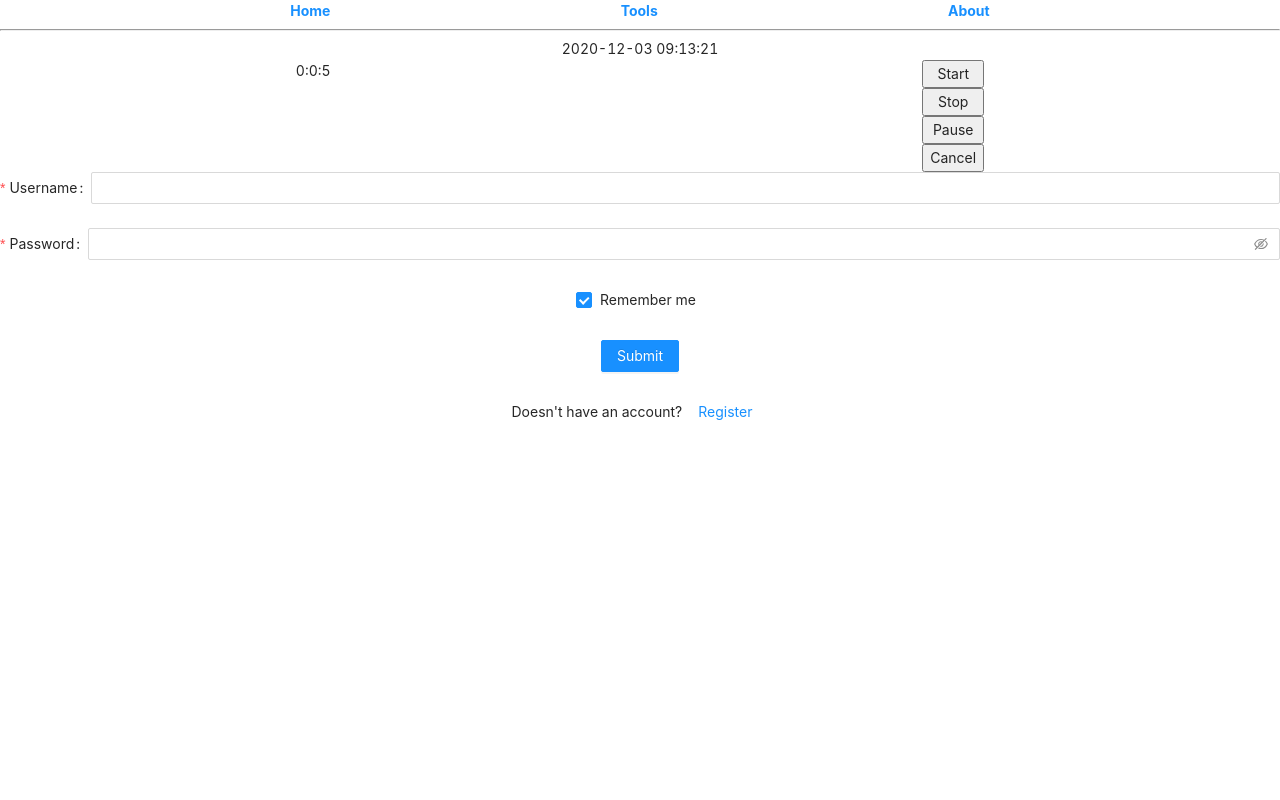
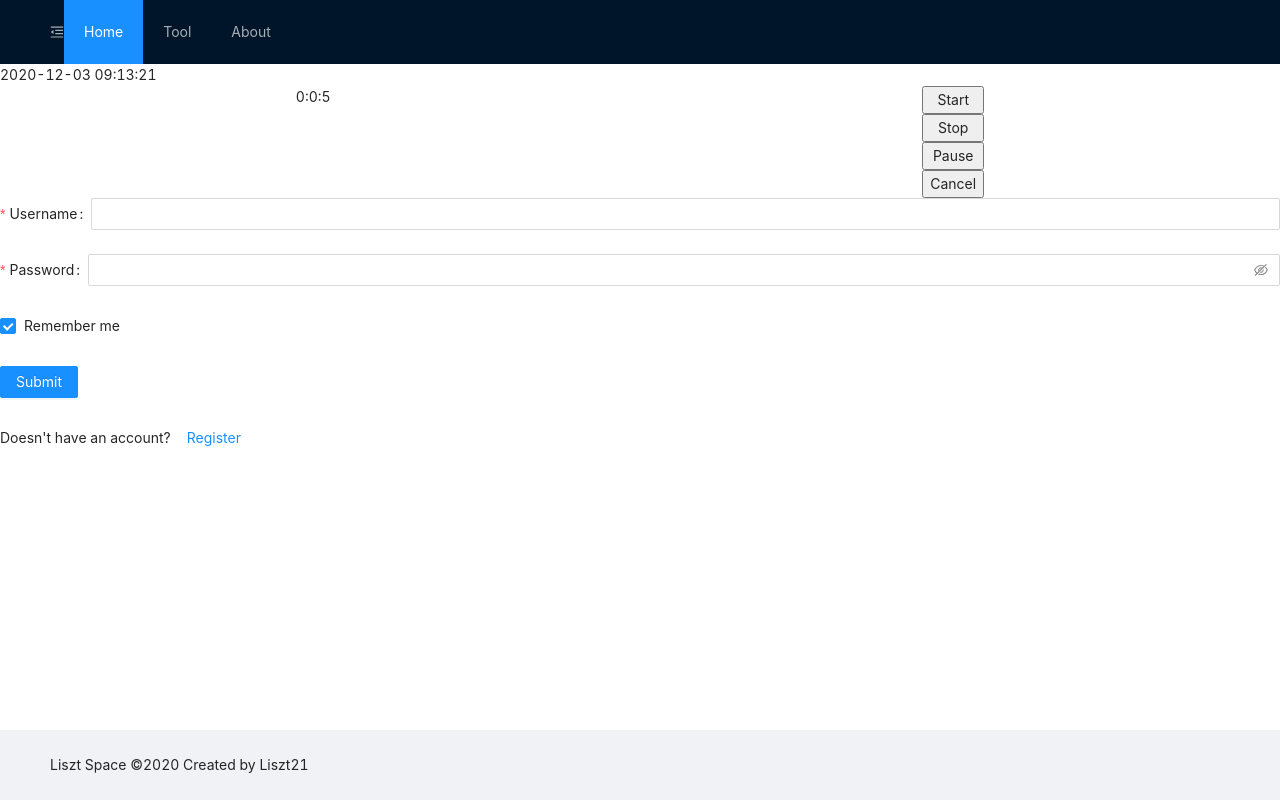
Before and after one commit to Liszt21/LisztSpace, a React (Create React App) app in the folder frontend/: page / in a window 1280 px wide. Built offline with nearby package versions, Linux system fonts and the light colour scheme.

Commit message:
use antd layout

```diff
--- a/frontend/src/App.tsx
+++ b/frontend/src/App.tsx
@@ -1,69 +1,8 @@
 import React from 'react';
-// import './App.css';
-// import { DatePicker } from 'antd';
-import {
-  BrowserRouter as Router,
-  Switch,
-  Route,
-  Link
-} from "react-router-dom";
-import styled from "styled-components";
-
-
-import Home from "./views/Home";
-import Tools from "./views/Tools";
-import About from "./views/About";
-
-const NavBar = styled.div`
-  margin: 0;
-  display: flex;
-  font-weight: bold;
-  flex-flow: row, nowrap;
-  width: 100%;
-  justify-content: space-evenly;
-
-  a:hover {
-    color: white;
-  }
-`;
-const Main = styled.div`
-  width: 100%;
-  text-align: center;
-`
+import MainLayout from './layout/MainLayout';
 
 function App() {
-  return (
-    <Router>
-      <NavBar>
-        <Link to="/">Home</Link>
-        <Link to="/tools">Tools</Link>
-        <Link to="/about">About</Link>
-      </NavBar>
-
-      <hr />
-
-      {/*
-          A <Switch> looks through all its children <Route>
-          elements and renders the first one whose path
-          matches the current URL. Use a <Switch> any time
-          you have multiple routes, but you want only one
-          of them to render at a time
-        */}
-      <Main>
-        <Switch>
-          <Route exact path="/">
-            <Home />
-          </Route>
-          <Route path="/tools">
-            <Tools />
-          </Route>
-          <Route path="/about">
-            <About />
-          </Route>
-        </Switch>
-      </Main>
-    </Router>
-  );
+  return <MainLayout />;
 }
 
 export default App;
--- a/frontend/src/components/User.tsx
+++ b/frontend/src/components/User.tsx
@@ -111,8 +111,9 @@ function User() {
 
   return (
     <>
-      {user.username}
-      {register ? (
+      {user.username ? (
+        user.username
+      ) : register ? (
         <div>
           <Register />
           Already have an account?
--- a/frontend/src/index.tsx
+++ b/frontend/src/index.tsx
@@ -1,17 +1,20 @@
 import React from 'react';
 import ReactDOM from 'react-dom';
-import { Provider } from "react-redux";
+import { BrowserRouter } from 'react-router-dom';
+import { Provider } from 'react-redux';
 import App from './App';
 import reportWebVitals from './reportWebVitals';
 import 'antd/dist/antd.css';
 import './index.css';
 
-import store from "./store";
+import store from './store';
 
 ReactDOM.render(
   // <React.StrictMode>
   <Provider store={store}>
-    <App />
+    <BrowserRouter>
+      <App />
+    </BrowserRouter>
   </Provider>,
   // </React.StrictMode>
   document.getElementById('root')
--- /dev/null
+++ b/frontend/src/layout/MainLayout.tsx
@@ -0,0 +1,78 @@
+import React, { useState } from 'react';
+import { Switch, Route, Link } from 'react-router-dom';
+import { Layout, Menu } from 'antd';
+import { MenuUnfoldOutlined, MenuFoldOutlined } from '@ant-design/icons';
+import styled from 'styled-components';
+import Home from '../views/Home';
+import Tools from '../views/Tools';
+import About from '../views/About';
+
+const { Header, Content, Sider, Footer } = Layout;
+
+function Main() {
+  return (
+    <Switch>
+      <Route exact path="/">
+        {' '}
+        <Home />{' '}
+      </Route>
+      <Route path="/tools">
+        {' '}
+        <Tools />{' '}
+      </Route>
+      <Route path="/about">
+        {' '}
+        <About />{' '}
+      </Route>
+    </Switch>
+  );
+}
+
+const Wrapper = styled.div`
+  height: 100vh;
+
+  .content {
+    background-color: #fff;
+    min-height: calc(100vh - 134px);
+  }
+`;
+
+const MainLayout = () => {
+  const [sider, setSider] = useState(false);
+  return (
+    <Wrapper>
+      <Layout>
+        <Header>
+          <Menu theme="dark" mode="horizontal" defaultSelectedKeys={['1']}>
+            {React.createElement(
+              sider ? MenuUnfoldOutlined : MenuFoldOutlined,
+              {
+                className: 'trigger',
+                onClick: () => setSider(!sider),
+              }
+            )}
+            <Menu.Item key="1">
+              <Link to="/">Home</Link>
+            </Menu.Item>
+            <Menu.Item key="2">
+              <Link to="/tool">Tool</Link>
+            </Menu.Item>
+            <Menu.Item key="3">
+              <Link to="/about">About</Link>
+            </Menu.Item>
+          </Menu>
+        </Header>
+        <Layout>
+          {sider ? <Sider>Sider</Sider> : null}
+          <Content className="content">
+            <Main></Main>
+          </Content>
+        </Layout>
+
+        <Footer>Liszt Space ©2020 Created by Liszt21</Footer>
+      </Layout>
+    </Wrapper>
+  );
+};
+
+export default MainLayout;
```
